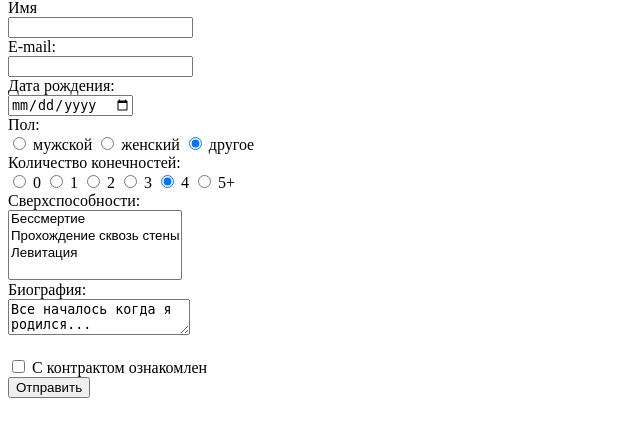
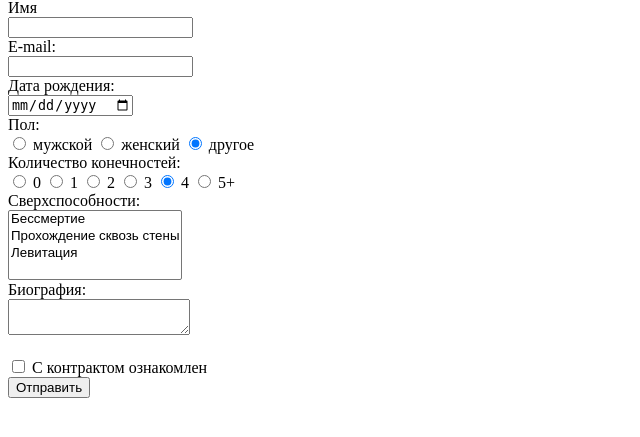
Before and after one commit to DIDIVERG/Back-3, a PHP site: page / in a window 1280 px wide. Shown: the part 68-505 px from the top of the page, without its empty margins (0-640 px from the left). Run offline with PHP 8.4, Linux system fonts and the light colour scheme.

Commit message:
some changes

```diff
--- a/index.php
+++ b/index.php
@@ -13,7 +13,7 @@ $defaultValues = [
     'birthday' => '',
     'gender' => 'O',
     'limbs' => '4',
-    'biography' => 'Все началось когда я родился...',
+    'biography' => '',
     'contract' => ''
 ];
 // Складываем предыдущие значения полей в массив, если есть.
```
